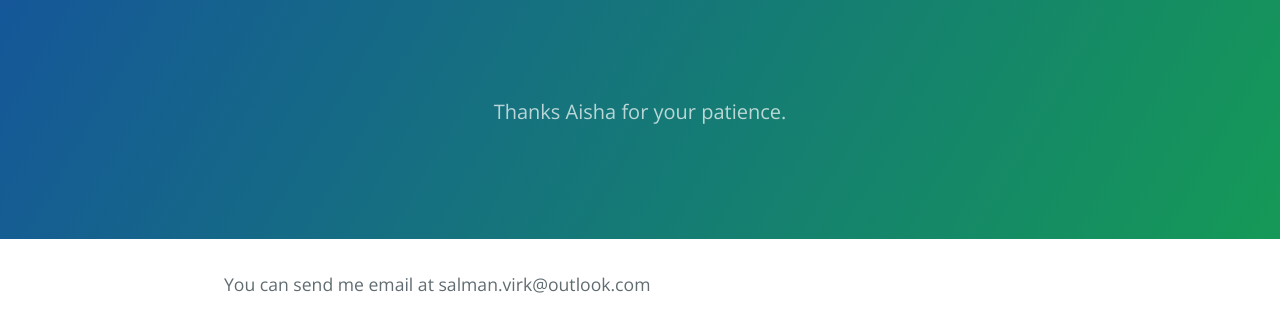
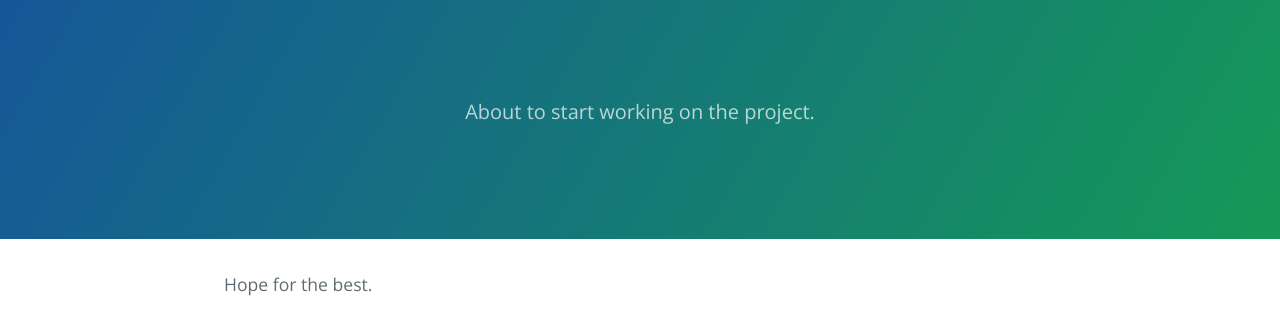
Before and after one commit to salman-virk/salman-virk.github.io, a plain HTML site: page index.html in a window 1280 px wide. Shown: the top 326 px of the page. Drawn offline with nearby package versions, Linux system fonts and the light colour scheme.

Commit message:
Update index.html

```diff
--- a/index.html
+++ b/index.html
@@ -12,11 +12,11 @@
   <body>
     <section class="page-header">
 
-      <h2 class="project-tagline">Thanks Aisha for your patience.</h2>
+      <h2 class="project-tagline">About to start working on the project.</h2>
     </section>
 
     <section class="main-content">
-      <p>You can send me email at salman.virk@outlook.com</p>
+      <p>Hope for the best.</p>
 
       <footer class="site-footer">
 
```
